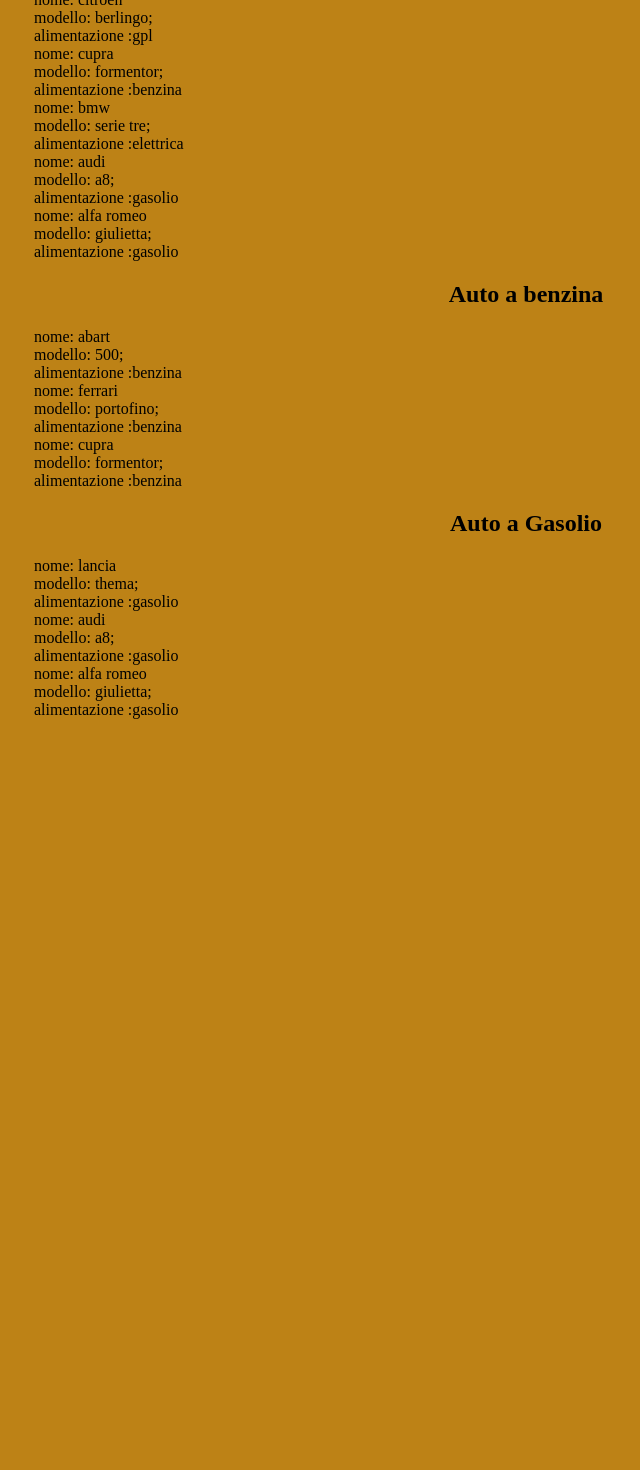
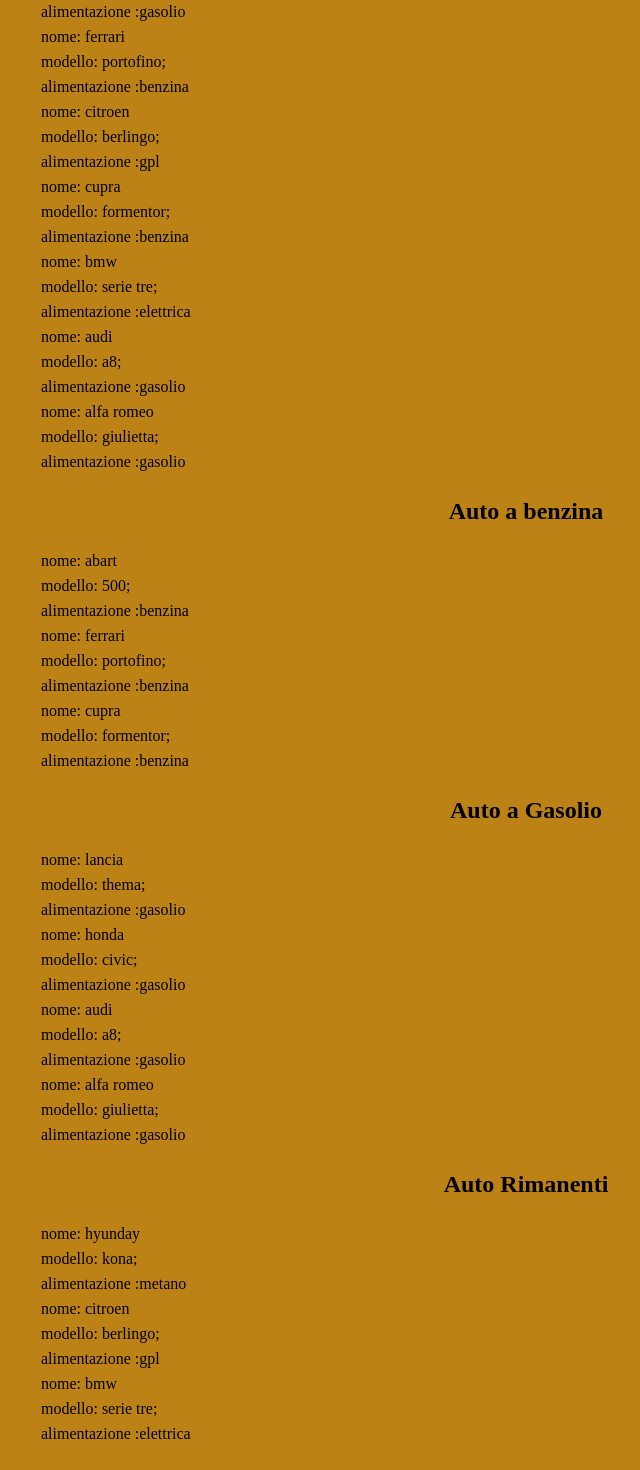
Before and after one commit to merlino79/js-snack-es6, a plain HTML site: page snack4/index.html in a window 1280 px wide. Shown: the part 326-1796 px from the top of the page, without its empty margins (114-754 px from the left). Before the commit the page ends 1065 px from the top, so only its background shows below. Drawn offline with nearby package versions, Linux system fonts and the light colour scheme.

Commit message:
stampa a video delle auto rimanenti

```diff
--- a/snack4/asset/css/style.css
+++ b/snack4/asset/css/style.css
@@ -18,6 +18,10 @@ section ul {
     padding: 20px;
 }
 
+section li {
+    margin: 7px;
+}
+
 section h1 {
     text-align: center;
 }
--- a/snack4/asset/js/script.js
+++ b/snack4/asset/js/script.js
@@ -32,7 +32,7 @@ $(function() {
         {
             nome: 'honda',
             modello: 'civic',
-            alimentazione: 'gasoloio',
+            alimentazione: 'gasolio',
 
         },
         {
@@ -86,9 +86,17 @@ $(function() {
 
 
     const autoBenzina = automobili.filter((car) => car.alimentazione === 'benzina');
+
     console.log(autoBenzina)
+
     const autoGasolio = automobili.filter((car) => car.alimentazione === 'gasolio');
+
+
     console.log(autoGasolio);
+
+    const autoDifferenti = automobili.filter((car) => car.alimentazione !== 'benzina' && car.alimentazione !== 'gasolio');
+
+    console.log(autoDifferenti);
 
 
     autoBenzina.forEach((car) => {
@@ -100,8 +108,14 @@ $(function() {
     })
 
     autoGasolio.forEach((car) => {
-        console.log(car);
+        //console.log(car);
         $('#autoGasolio ul').append(print(car.nome, car.modello, car.alimentazione));
+    })
+
+    autoDifferenti.forEach((car) => {
+        console.log(car)
+        $('#autoRimanenti ul').append(print(car.nome, car.modello, car.alimentazione));
+
     })
 
 
--- a/snack4/index.html
+++ b/snack4/index.html
@@ -67,6 +67,23 @@
             </ul>
 
         </section>
+        <section id="autoRimanenti">
+            <h1>
+                Auto Rimanenti
+            </h1>
+            <ul>
+                <!-- <li>
+                        nome
+                    </li>
+                    <li>
+                        modello
+                    </li>
+                    <li>
+                        alimentazione
+                    </li> -->
+            </ul>
+
+        </section>
 
     </div>
 
```
